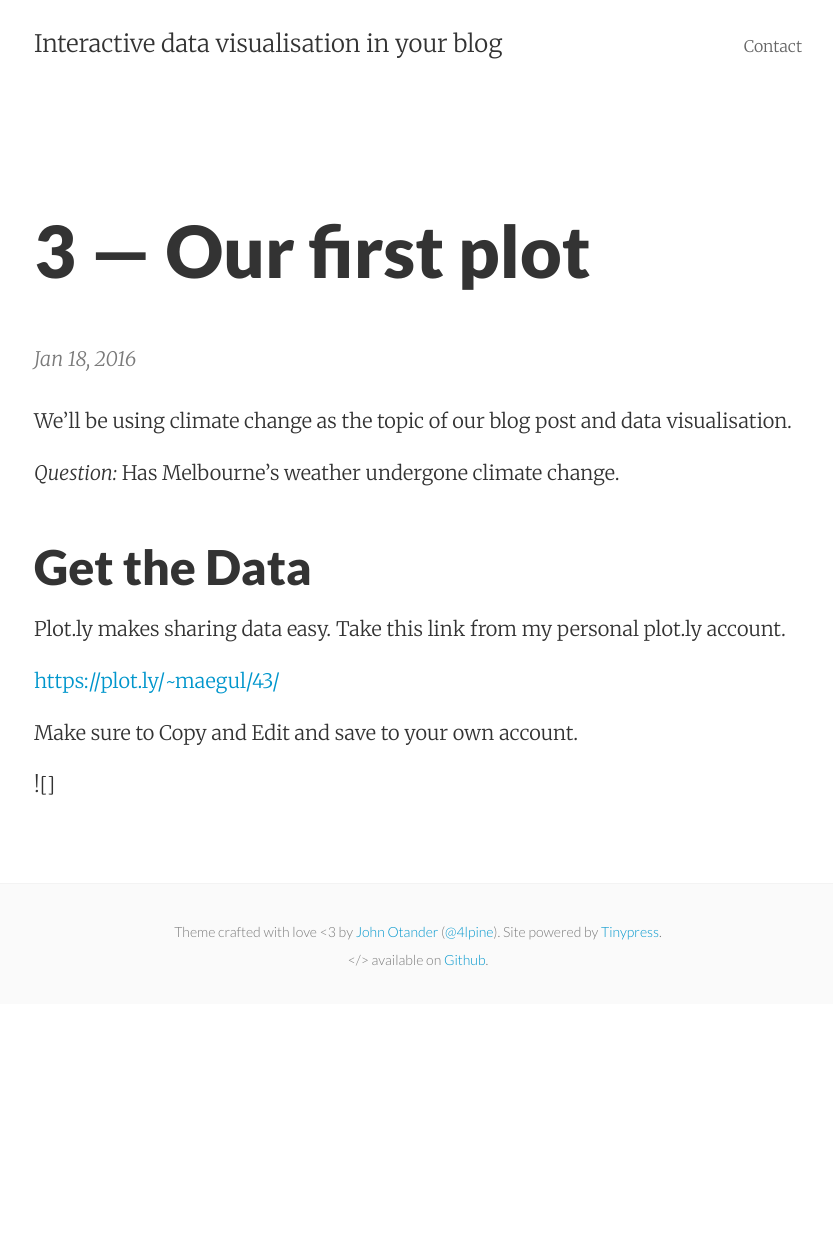
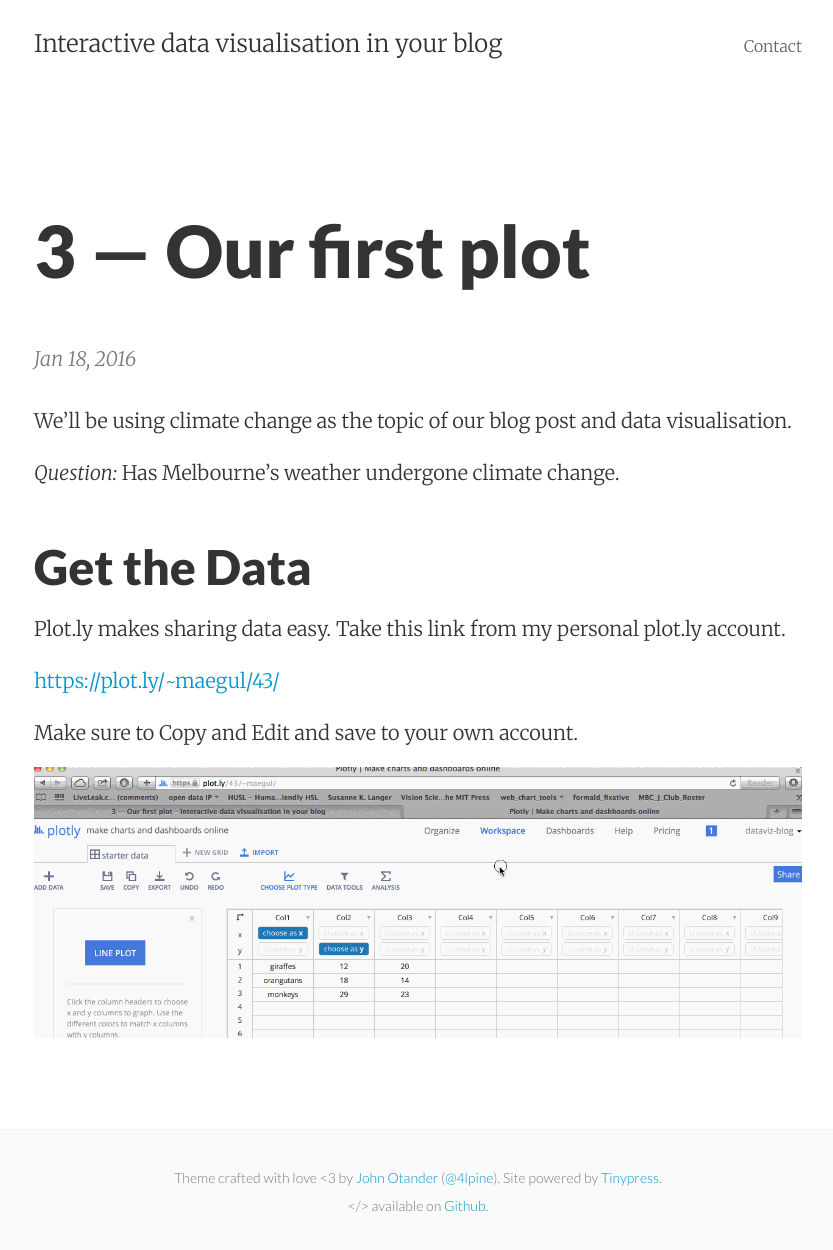
Before and after one commit to dataviz-blog/dataviz-blog.github.io, a Jekyll site: the page built from _posts/2016-01-18-3-our-first-plot.markdown, in a window 1280 px wide. Shown: the whole page, without its empty margins (222-1055 px from the left). Built offline with Jekyll 4.4.1, drawn with Linux system fonts in a browser that asks for light colours; before the commit the page ends 1004 px from its top, so only the background shows below that.

Commit message:
Post update: 3 — Our first plot

```diff
--- a/_posts/2016-01-18-3-our-first-plot.markdown
+++ b/_posts/2016-01-18-3-our-first-plot.markdown
@@ -18,4 +18,4 @@ Take this link from my personal plot.ly account.
 
 Make sure to Copy and Edit and save to your own account.
 
-![]
+![](https://raw.githubusercontent.com/dataviz-blog/dataviz-blog.github.io/master/gifs/get_data.gif)
```
